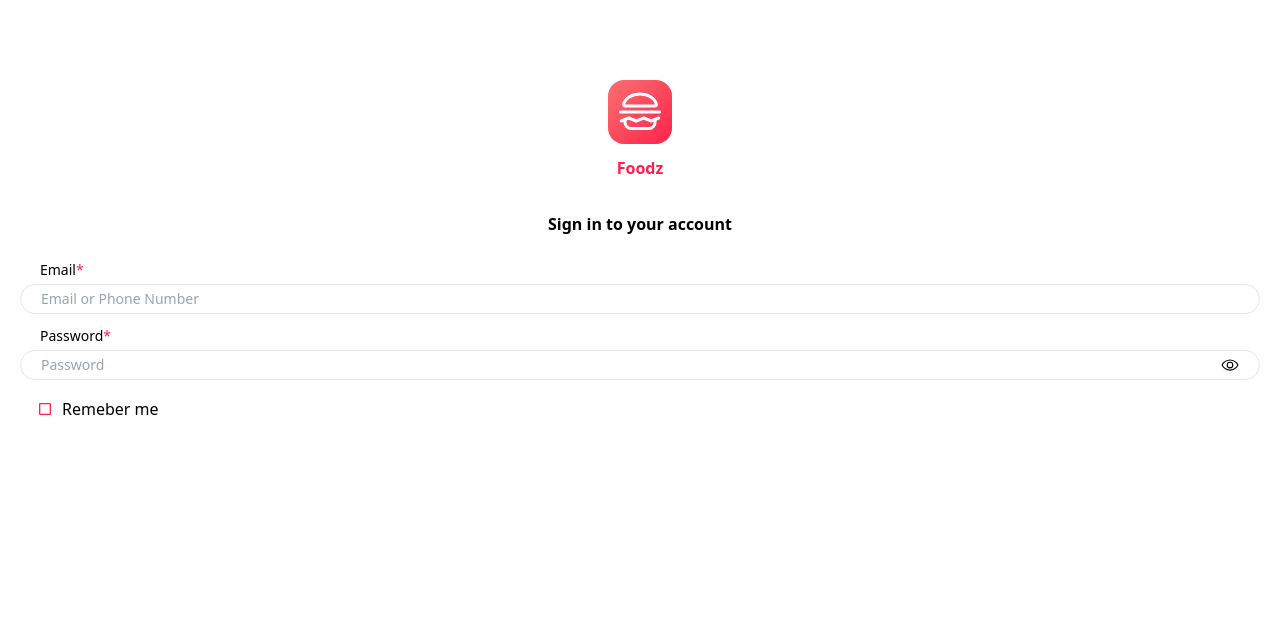
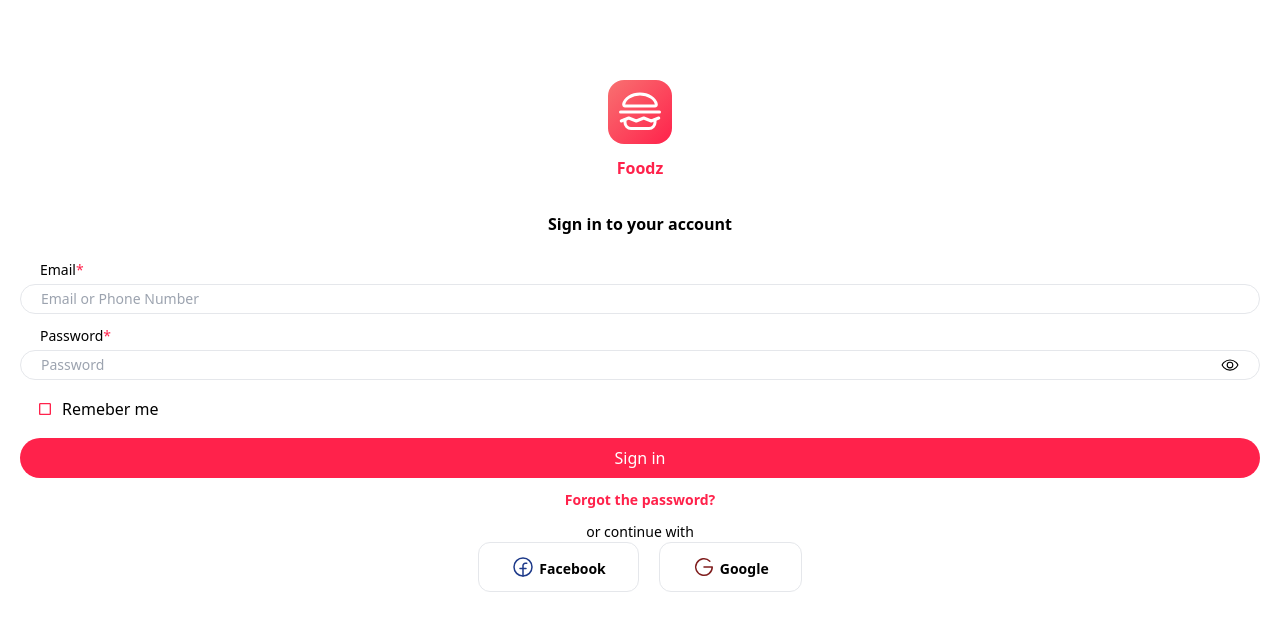
Before and after one commit to brunomaruya/Foodz, a Next.js app: page /login in a window 1280 px wide. Shown: the top 630 px of the page. Built offline with nearby package versions, Linux system fonts and the light colour scheme.

Commit message:
update login

```diff
--- a/package.json
+++ b/package.json
@@ -22,6 +22,7 @@
     "phosphor-react": "^1.4.1",
     "react": "18.2.0",
     "react-dom": "18.2.0",
+    "react-social-icons": "^5.15.0",
     "typescript": "4.9.4"
   },
   "devDependencies": {
--- a/src/components/login/Form.tsx
+++ b/src/components/login/Form.tsx
@@ -1,11 +1,19 @@
 import { Checkbox } from '@mui/material';
-import { Eye } from 'phosphor-react';
+import {
+  Eye,
+  FacebookLogo,
+  FaceMask,
+  GoogleChromeLogo,
+  GoogleLogo,
+} from 'phosphor-react';
 import React from 'react';
+
+import Link from 'next/link';
 
 export default function Form() {
   return (
-    <div className="px-5 mt-6">
-      <form className="flex flex-col gap-3">
+    <div className="px-5 mt-6 flex flex-col items-center gap-3">
+      <form className="flex flex-col gap-3 w-full">
         <div className="flex flex-col gap-1">
           <label className="ml-5 text-sm" htmlFor="email">
             Email<span className="text-primary-color">*</span>
@@ -40,7 +48,28 @@
           />
           <label htmlFor="checkbox">Remeber me</label>
         </div>
+        <input
+          className="bg-primary-color text-white py-2 rounded-3xl"
+          type="submit"
+          value="Sign in"
+        />
       </form>
+      <Link href="#" className="text-primary-color font-semibold text-sm">
+        Forgot the password?
+      </Link>
+      <div className="flex flex-col items-center">
+        <span className="text-sm">or continue with</span>
+        <div className="flex gap-5 ">
+          <button className="flex items-end gap-1 border py-3 px-8 rounded-xl">
+            <FacebookLogo className="text-2xl text-blue-900 " />
+            <span className="text-sm font-semibold">Facebook</span>
+          </button>
+          <button className="flex items-end gap-1 border py-3 px-8 rounded-xl">
+            <GoogleLogo className="text-2xl text-red-900 " />
+            <span className="text-sm font-semibold">Google</span>
+          </button>
+        </div>
+      </div>
     </div>
   );
 }
```
Also changed, not shown: 1 other file (tests, documents, lock files or other folders).
